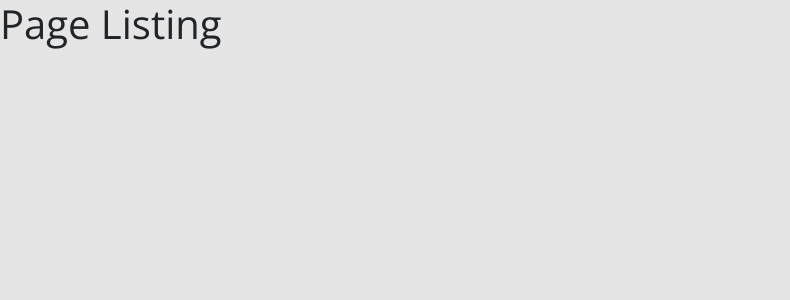
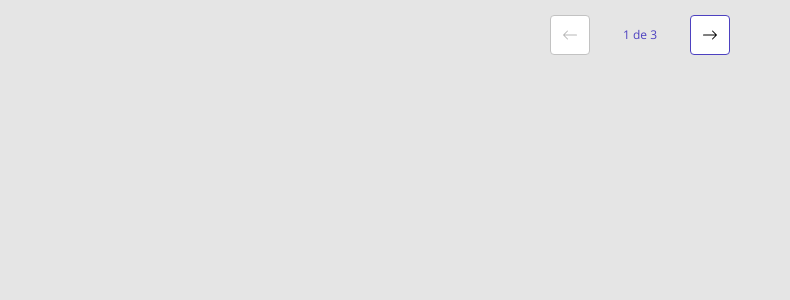
Before and after one commit to edsoncarlosdvp/dev-superior, a React (Create React App) app: page / in a window 1280 px wide. Shown: the top 300 px of the page, without its empty margins (0-790 px from the left). Built offline with nearby package versions, Linux system fonts and the light colour scheme.

Commit message:
Add Pagination

```diff
--- a/package.json
+++ b/package.json
@@ -13,6 +13,7 @@
     "@types/react-router-dom": "^5.3.2",
     "bootstrap": "^5.1.3",
     "react": "^17.0.2",
+    "react-bootstrap-icons": "^1.7.2",
     "react-dom": "^17.0.2",
     "react-router-dom": "^6.2.1",
     "react-scripts": "5.0.0",
--- /dev/null
+++ b/src/components/Pagination/index.tsx
@@ -0,0 +1,19 @@
+import React from 'react'
+import { ArrowLeft, ArrowRight } from 'react-bootstrap-icons';
+import './styles.css'
+
+export const Pagination = (): JSX.Element => {
+    return (
+        <div className="dsmovie-pagination-container">
+            <div className="dsmovie-pagination-box">
+                <button className="dsmovie-pagination-button" disabled={true} >
+                    <ArrowLeft />
+                </button>
+                <p>{`${1} de ${3}`}</p>
+                <button className="dsmovie-pagination-button" disabled={false} >
+                    <ArrowRight />
+                </button>
+            </div>
+        </div>
+    )
+}
--- /dev/null
+++ b/src/components/Pagination/styles.css
@@ -0,0 +1,45 @@
+.dsmovie-pagination-container {
+    padding        : 15px 0;
+    display        : flex;
+    justify-content: center;
+    align-items    : center;
+}
+
+.dsmovie-pagination-box {
+    width          : 180px;
+    display        : flex;
+    justify-content: space-between;
+    align-items    : center;
+}
+
+.dsmovie-pagination-box form {
+    width  : 100%;
+    display: flex;
+}
+
+.dsmovie-pagination-button {
+    width           : 40px;
+    height          : 40px;
+    border-radius   : 4px;
+    background-color: #fff;
+    display         : flex;
+    justify-content : center;
+    align-items     : center;
+    border          : 1px solid var(--color-primary);
+    cursor          : pointer;
+}
+
+.dsmovie-pagination-button:disabled {
+    border: 1px solid #c2c2c2;
+    cursor: unset;
+}
+
+.dsmovie-pagination-container p {
+    margin   : 0;
+    font-size: 12px;
+    color    : var(--color-primary);
+}
+
+.dsmovie-flip-horizontal {
+    transform: rotate(180deg);
+}
--- a/src/pages/listing.tsx
+++ b/src/pages/listing.tsx
@@ -1,5 +1,6 @@
+import { Pagination } from 'components/Pagination'
 import React from 'react'
 
 export const ListingPage = (): JSX.Element => {
-    return <h1>Page Listing</h1>
+    return <Pagination />
 }
```
Also changed, not shown: 1 other file (tests, documents, lock files or other folders).
